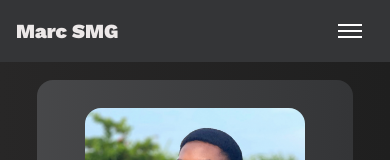
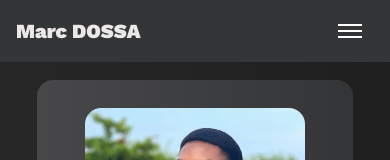
Before and after one commit to MarcSmg/personal-portfolio, a React (Vite) app: page / in a window 390 px wide. Shown: the top 160 px of the page. Built offline with nearby package versions, Linux system fonts and the light colour scheme.

Commit message:
feat: update header (mobile)

```diff
--- a/src/components/layout/Navbar.tsx
+++ b/src/components/layout/Navbar.tsx
@@ -68,7 +68,7 @@ const Navbar = () => {
 
       <div className=" bg-ui-surface mx-auto flex w-full items-center justify-between px-4 py-3 lg:hidden">
         <div className="text-xl font-bold">
-          Marc SMG
+          Marc DOSSA
         </div>
 
         <button
```
